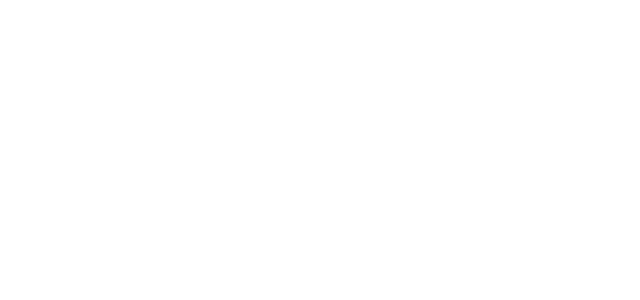
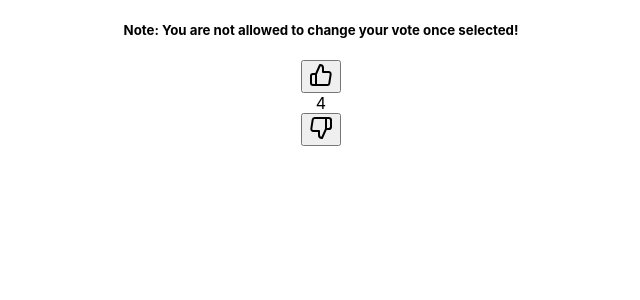
Before and after one commit to aximilli1212/simplify-mytests-rtl, a React (Create React App) app: page / in a window 1280 px wide. Shown: the top 300 px of the page, without its empty margins (319-959 px from the left). Built offline with nearby package versions, Linux system fonts and the light colour scheme.

Commit message:
Add Votes to App.js

```diff
--- a/src/App.js
+++ b/src/App.js
@@ -1,10 +1,12 @@
 import './styles/App.css';
 // import Jumbotron from "./home/Jumbotron";
 import Table from "./home/Table";
+import Vote from "./pageActions/vote";
 
 function App() {
   return (
     <div className="App">
+      <Vote totalGlobalLikes={4} />
       {/*<Jumbotron />*/}
       {/*  <Table employees={[{id: 1, name:"alice", department: "Moon", title: "off"}]} />*/}
     </div>
```
